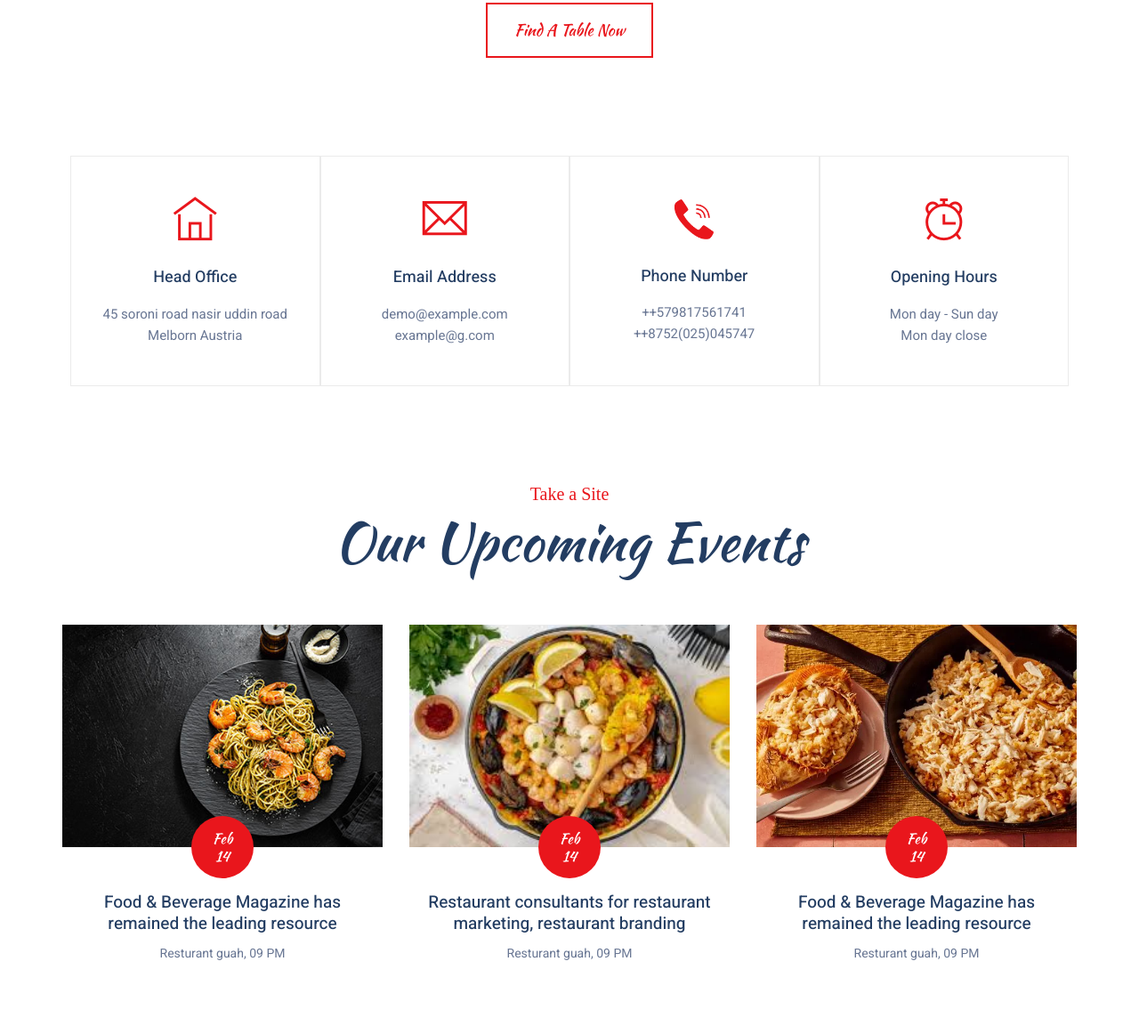
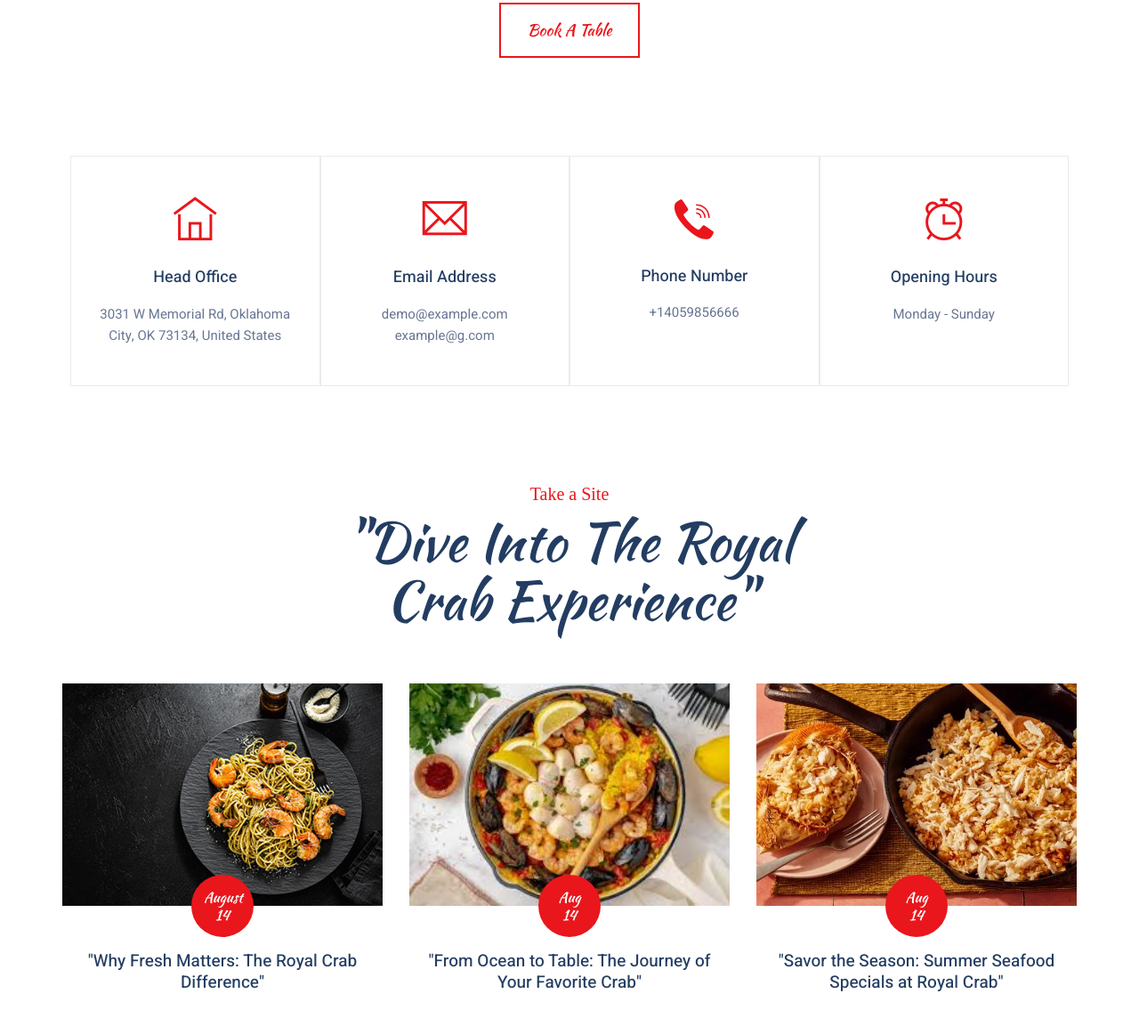
Before and after one commit to prashant-rocky/Royal-crab, a plain HTML site: page reservation.html in a window 1280 px wide. Shown: the part 959-2112 px from the top of the page at 89% size. Drawn offline with Linux system fonts and the light colour scheme; a web font is replaced by a local one.

Commit message:
reservation update

```diff
--- a/reservation.html
+++ b/reservation.html
@@ -130,7 +130,7 @@
                             </div>
                         </div>
                         <div class="col-12 text-center">
-                            <button type="submit" class="cab-btn cab-btn-primary-outline">Find A Table Now</button>
+                            <button type="submit" class="cab-btn cab-btn-primary-outline">book a table</button>
                         </div>
                     </div>
                 </form>
@@ -153,8 +153,7 @@
                                 Head Office
                             </div>
                             <div class="detail">
-                                45 soroni road  nasir uddin road
-                                Melborn Austria
+                                3031 W Memorial Rd, Oklahoma City, OK 73134, United States
                             </div>
                         </div>
                     </div>
@@ -181,8 +180,7 @@
                                 Phone Number
                             </div>
                             <div class="detail">
-                                <span><a href="tel:++579817561741">++579817561741</a></span>
-                               <span><a href="tel:++8752(025)045747">++8752(025)045747</a></span>
+                                <span><a href="tel:+14059856666">+14059856666</a></span>
                             </div>
                         </div>
                     </div>
@@ -195,8 +193,7 @@
                                 Opening Hours
                             </div>
                             <div class="detail">
-                                <span>Mon day - Sun day</span>
-                                <span>Mon day close</span>
+                                <span>Monday - Sunday</span>
                             </div>
                         </div>
                     </div>
@@ -214,61 +211,53 @@
                     <h6>Take a Site</h6>
                 </div>
                 <div class="cab-main-heading">
-                    <h1>Our upcoming events</h1>
+                    <h1>"Dive Into the Royal Crab Experience"</h1>
                 </div>
             </div>
             <div class="cab-news-events-content">
                 <div class="row">
                     <div class="col-md-4 col-sm-6">
                         <div class="cab-news-event-box">
-                            <a href="#">
+                            <a href="single-blog1.html">
                                 <div class="news-event-img-box">
                                     <img src="assets/img/event-1.jpg" alt="News & Event Image">
+
                                 </div>
                                 <div class="news-event-title-box">
                                     <div class="date">
-                                        Feb 14
+                                        August 14
                                     </div>
-                                    <h6>Food & Beverage Magazine has remained the leading resource</h6>
-                                    <p class="place">
-                                        Resturant guah, 09 PM
-                                    </p>
+                                    <h6>"Why Fresh Matters: The Royal Crab Difference"</h6>
                                 </div>
                             </a>
                         </div>
                     </div>
                     <div class="col-md-4 col-sm-6">
                         <div class="cab-news-event-box">
-                            <a href="#">
+                            <a href="single-blog2.html">
                                 <div class="news-event-img-box">
                                     <img src="assets/img/event-2.jpg" alt="News & Event Image">
                                 </div>
                                 <div class="news-event-title-box">
                                     <div class="date">
-                                        Feb 14
+                                        Aug 14
                                     </div>
-                                    <h6>Restaurant consultants for restaurant marketing, restaurant branding</h6>
-                                    <p class="place">
-                                        Resturant guah, 09 PM
-                                    </p>
+                                    <h6>"From Ocean to Table: The Journey of Your Favorite Crab"</h6>
                                 </div>
                             </a>
                         </div>
                     </div>
                     <div class="col-md-4 col-sm-6">
                         <div class="cab-news-event-box">
-                            <a href="#">
+                            <a href="single-blog3.html">
                                 <div class="news-event-img-box">
                                     <img src="assets/img/event-3.jpg" alt="News & Event Image">
                                 </div>
                                 <div class="news-event-title-box">
                                     <div class="date">
-                                        Feb 14
+                                        Aug 14
                                     </div>
-                                    <h6>Food & Beverage Magazine has remained the leading resource</h6>
-                                    <p class="place">
-                                        Resturant guah, 09 PM
-                                    </p>
+                                    <h6>"Savor the Season: Summer Seafood Specials at Royal Crab"</h6>
                                 </div>
                             </a>
                         </div>
@@ -280,12 +269,8 @@
     <!-- Cab News & Events v2 Section Ends Here -->
 
     <!-- Cab Contact Map Section Starts Here-->
-    <section class="cab-contact-map-section p-0 position-relative">
-        <div class="cab-map-inner">
-            <!-- Insert Your Map Here -->
-            <img src="assets/img/map.jpg" alt="" class="map-sample-img">
-
-        </div>
+    <section class="cab-contact-map-section p-0">
+        <iframe src="https://www.google.com/maps/embed?pb=!1m18!1m12!1m3!1d3243.69250609786!2d-97.57399262510835!3d35.61065093384936!2m3!1f0!2f0!3f0!3m2!1i1024!2i768!4f13.1!3m3!1m2!1s0x87b21c8b22b0574b%3A0xcb76f899533e7735!2s3031%20W%20Memorial%20Rd%2C%20Oklahoma%20City%2C%20OK%2073134%2C%20USA!5e0!3m2!1sen!2sin!4v1755163599440!5m2!1sen!2sin" width="1350" height="600" style="border:0;" allowfullscreen="" loading="lazy" referrerpolicy="no-referrer-when-downgrade"></iframe>
     </section>
     <!-- Cab Contact Map Section Ends Here-->
 
@@ -295,7 +280,7 @@
             <div class="cab-newsletter-inner text-center">
                 <h3 class="heading-style">Subscribe our newsletter</h3>
                 <p>
-                    Housed in a nice, gilded frame. It showed a lady fitted out with a fur hat and fur boa who sat upright, raising a heavy fur muff that covered the
+                    Join the Royal Crab family and never miss a bite! Subscribe to our newsletter for seasonal specials, upcoming events, and exclusive offers delivered straight to your inbox.
                 </p>
                 <div class="cab-newsletter-form-box">
                     <form>
```
